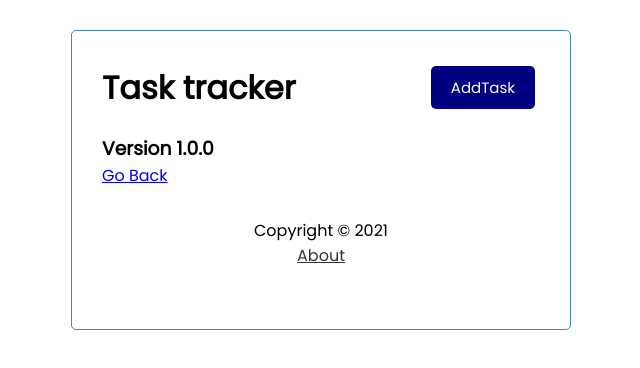
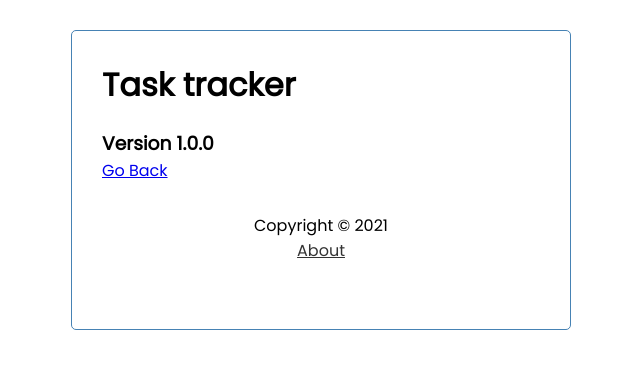
Before and after one commit to mae-noh/Vue-tasktracker, a Vue app: page /about in a window 1280 px wide. Shown: the top 368 px of the page, without its empty margins (319-959 px from the left). Built offline with nearby package versions, Linux system fonts and the light colour scheme.

Commit message:
Add button event v-show

```diff
--- a/src/components/Header.vue
+++ b/src/components/Header.vue
@@ -1,7 +1,7 @@
 <template>
     <header>
         <h1>{{ title }}</h1>
-        <Button @button-click="$emit('toggle-add-task')"
+        <Button v-show="homePage" @button-click="$emit('toggle-add-task')"
         :text="showAddTask ? 'Close' : 'AddTask' "
         :color="showAddTask ? 'red' : 'navy'"/>
     </header>
@@ -18,6 +18,15 @@ export default {
     },
     components: {
         Button,
+    },
+    computed: {
+        homePage(){
+            if(this.$route.path === '/'){
+                return true
+            }else {
+                return false
+            }
+        }
     }
 }
 </script>
```
